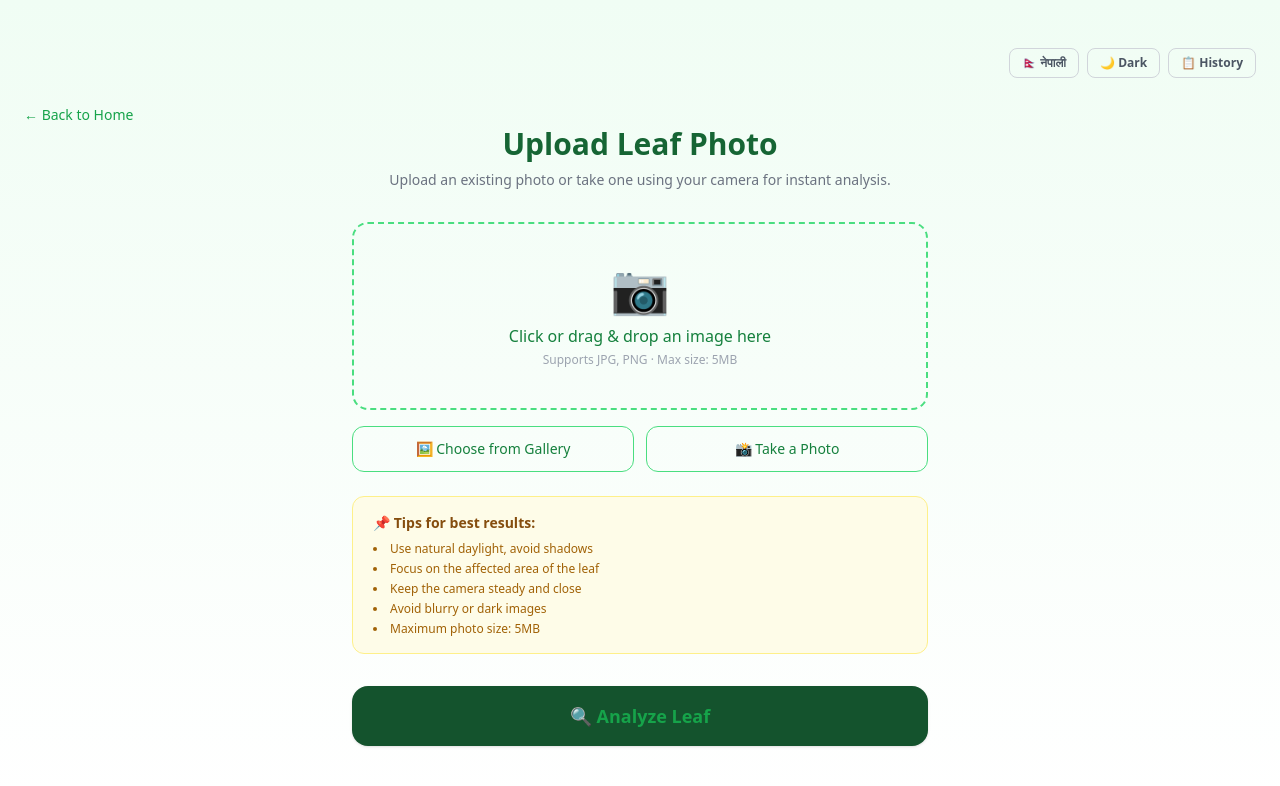
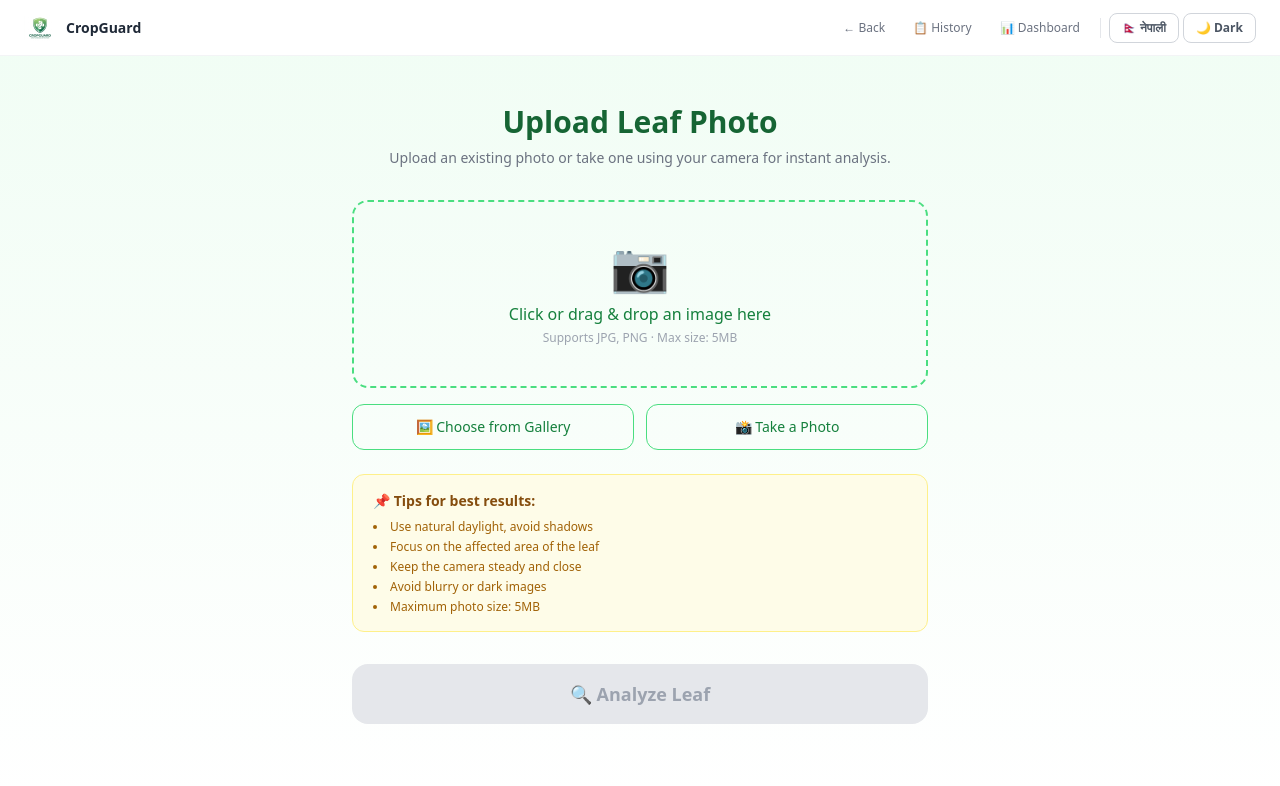
Before and after one commit to Padam-Hiski/8th-sem-project, a React (Create React App) app in the folder frontend/: page /upload in a window 1280 px wide. Shown: the top 786 px of the page. Built offline with nearby package versions, Linux system fonts and the light colour scheme; no server answers.

Commit message:
UI Update

```diff
--- a/frontend/src/pages/Home.jsx
+++ b/frontend/src/pages/Home.jsx
@@ -1,7 +1,7 @@
 import React from 'react';
 import { useNavigate } from 'react-router-dom';
 import { useApp } from '../AppContext';
-import logo from '../logo/nav logo.png';
+import Navbar from './Navbar';
 
 const crops = [
   { emoji: '🍅', name: 'Tomato', nameNp: 'टमाटर' },
@@ -51,9 +51,6 @@ const text = {
     ctaBottomSub: 'Upload a leaf photo and get AI-powered results in seconds.',
     getStarted: 'Get Started →',
     footer: 'Crop Disease Detector · BCA 8th Semester Final Year Project · Powered by MobileNetV2 + Gemini AI',
-    dashboard: 'View Analytics Dashboard',
-    navHistory: 'History',
-    navDashboard: 'Dashboard',
   },
   np: {
     title: 'बाली रोग पहिचानकर्ता',
@@ -74,9 +71,6 @@ const text = {
     ctaBottomSub: 'पातको फोटो अपलोड गर्नुहोस् र AI-संचालित नतिजा पाउनुहोस्।',
     getStarted: 'सुरु गर्नुहोस् →',
     footer: 'बाली रोग पहिचानकर्ता · BCA ८औं सेमेस्टर अन्तिम वर्ष परियोजना · MobileNetV2 + Gemini AI',
-    dashboard: 'एनालिटिक्स ड्यासबोर्ड हेर्नुहोस्',
-    navHistory: 'इतिहास',
-    navDashboard: 'ड्यासबोर्ड',
   },
 };
 
@@ -90,41 +84,7 @@ function Home() {
   return (
     <div className={`min-h-screen font-sans transition-colors duration-300 ${dark ? 'bg-gray-900 text-white' : 'bg-gradient-to-b from-green-50 to-white text-gray-900'}`}>
 
-      {/* Top Bar */}
-<div className={`flex items-center justify-between px-6 py-0 h-14 border-b ${dark ? 'bg-gray-900 border-gray-700' : 'bg-white border-gray-100'}`}>
-
-  {/* Left — Logo */}
-  <div className="flex items-center gap-2.5">
-    <img
-      src={logo}
-      alt="CropGuard logo"
-      className="w-8 h-8 rounded-lg object-contain"
-    />
-    <span className={`text-sm font-semibold ${dark ? 'text-white' : 'text-gray-800'}`}>CropGuard</span>
-  </div>
-
-  {/* Right — Nav + Toggles */}
-  <div className="flex items-center gap-1">
-    <button onClick={() => navigate('/history')}
-      className={`flex items-center gap-1.5 text-xs font-medium px-3 py-1.5 rounded-lg transition ${dark ? 'text-gray-400 hover:text-green-400 hover:bg-gray-800' : 'text-gray-500 hover:text-green-700 hover:bg-green-50'}`}>
-      📋 {t.navHistory}
-    </button>
-    <button onClick={() => navigate('/dashboard')}
-      className={`flex items-center gap-1.5 text-xs font-medium px-3 py-1.5 rounded-lg transition ${dark ? 'text-gray-400 hover:text-green-400 hover:bg-gray-800' : 'text-gray-500 hover:text-green-700 hover:bg-green-50'}`}>
-      📊 {t.navDashboard}
-    </button>
-    <div className={`w-px h-5 mx-1 ${dark ? 'bg-gray-700' : 'bg-gray-200'}`}></div>
-    <button onClick={toggleLang}
-      className={`text-xs font-semibold px-3 py-1.5 rounded-lg border transition ${dark ? 'border-gray-600 text-gray-300 hover:bg-gray-700' : 'border-gray-300 text-gray-600 hover:bg-gray-100'}`}>
-      {language === 'en' ? '🇳🇵 नेपाली' : 'EN English'}
-    </button>
-    <button onClick={toggleDark}
-      className={`text-xs font-semibold px-3 py-1.5 rounded-lg border transition ${dark ? 'border-gray-600 text-gray-300 hover:bg-gray-700' : 'border-gray-300 text-gray-600 hover:bg-gray-100'}`}>
-      {dark ? '☀️ Light' : '🌙 Dark'}
-    </button>
-  </div>
-
-</div>
+      <Navbar darkMode={dark} toggleDark={toggleDark} language={language} toggleLang={toggleLang} />
 
       {/* Hero */}
       <div className="flex flex-col items-center justify-center text-center px-6 pt-16 pb-12">
@@ -145,7 +105,7 @@ function Home() {
       </div>
 
       {/* How It Works */}
-      <div className={`py-12 px-6 ${dark ? 'bg-gray-800' : 'bg-white'}`}>
+      <div className={`py-16 px-6 ${dark ? 'bg-gray-800' : 'bg-white'}`}>
         <h2 className={`text-2xl font-bold text-center mb-8 ${dark ? 'text-green-400' : 'text-green-800'}`}>{t.howTitle}</h2>
         <div className="max-w-4xl mx-auto grid grid-cols-1 md:grid-cols-3 gap-6">
           {currentSteps.map((step) => (
@@ -159,7 +119,7 @@ function Home() {
       </div>
 
       {/* Supported Crops */}
-      <div className={`py-12 px-6 ${dark ? 'bg-gray-900' : 'bg-green-50'}`}>
+      <div className={`py-16 px-6 ${dark ? 'bg-gray-900' : 'bg-green-50'}`}>
         <h2 className={`text-2xl font-bold text-center mb-2 ${dark ? 'text-green-400' : 'text-green-800'}`}>{t.cropsTitle}</h2>
         <p className={`text-center text-sm mb-8 ${dark ? 'text-gray-400' : 'text-gray-500'}`}>{t.cropsSubtitle}</p>
         <div className="max-w-3xl mx-auto grid grid-cols-3 sm:grid-cols-4 md:grid-cols-6 gap-4">
@@ -175,7 +135,7 @@ function Home() {
       </div>
 
       {/* About the Model */}
-      <div className={`py-12 px-6 ${dark ? 'bg-gray-800' : 'bg-white'}`}>
+      <div className={`py-16 px-6 ${dark ? 'bg-gray-800' : 'bg-white'}`}>
         <div className={`max-w-3xl mx-auto rounded-2xl p-8 shadow-sm ${dark ? 'bg-gray-700' : 'bg-green-50'}`}>
           <h2 className={`text-2xl font-bold mb-4 ${dark ? 'text-green-400' : 'text-green-800'}`}>{t.modelTitle}</h2>
           <p className={`text-sm leading-relaxed mb-4 ${dark ? 'text-gray-300' : 'text-gray-600'}`}>{t.modelP1}</p>
@@ -199,7 +159,7 @@ function Home() {
       </div>
 
       {/* Final CTA */}
-      <div className="py-12 px-6 text-center bg-green-700">
+      <div className="py-16 px-6 text-center bg-green-700">
         <h2 className="text-2xl font-bold text-white mb-3">{t.ctaBottom}</h2>
         <p className="text-green-200 mb-6 text-sm">{t.ctaBottomSub}</p>
         <div className="flex flex-col items-center gap-3">
@@ -209,7 +169,6 @@ function Home() {
           >
             {t.getStarted}
           </button>
-
         </div>
       </div>
 
--- /dev/null
+++ b/frontend/src/pages/Navbar.jsx
@@ -0,0 +1,97 @@
+import React from 'react';
+import { useNavigate, useLocation } from 'react-router-dom';
+import logo from '../logo/nav logo.png';
+
+const navText = {
+  en: { history: 'History', dashboard: 'Dashboard', back: 'Back' },
+  np: { history: 'इतिहास', dashboard: 'ड्यासबोर्ड', back: 'फर्कनुहोस्' },
+};
+
+/**
+ * Shared navbar used on every page. Clicking the logo/name always
+ * goes home, so there's no need for a separate floating
+ * "Back to Home" link — one less inconsistent element per page.
+ * A contextual "Back" button appears on any non-home page.
+ */
+function Navbar({ darkMode, toggleDark, language, toggleLang }) {
+  const navigate = useNavigate();
+  const location = useLocation();
+  const dark = darkMode;
+  const isHome = location.pathname === '/';
+  const t = navText[language];
+
+  return (
+    <div
+      className={`flex items-center justify-between px-6 h-14 border-b sticky top-0 z-20 ${
+        dark ? 'bg-gray-900 border-gray-700' : 'bg-white border-gray-100'
+      }`}
+    >
+      {/* Left — Logo (always links home) */}
+      <button onClick={() => navigate('/')} className="flex items-center gap-2.5">
+        <img src={logo} alt="CropGuard logo" className="w-8 h-8 rounded-lg object-contain" />
+        <span className={`text-sm font-semibold ${dark ? 'text-white' : 'text-gray-800'}`}>
+          CropGuard
+        </span>
+      </button>
+
+      {/* Right — Nav + Toggles */}
+      <div className="flex items-center gap-1">
+        {!isHome && (
+          <button
+            onClick={() => navigate('/')}
+            className={`flex items-center gap-1.5 text-xs font-medium px-3 py-1.5 rounded-lg transition ${
+              dark
+                ? 'text-gray-400 hover:text-green-400 hover:bg-gray-800'
+                : 'text-gray-500 hover:text-green-700 hover:bg-green-50'
+            }`}
+          >
+            ← {t.back}
+          </button>
+        )}
+        <button
+          onClick={() => navigate('/history')}
+          className={`flex items-center gap-1.5 text-xs font-medium px-3 py-1.5 rounded-lg transition ${
+            dark
+              ? 'text-gray-400 hover:text-green-400 hover:bg-gray-800'
+              : 'text-gray-500 hover:text-green-700 hover:bg-green-50'
+          }`}
+        >
+          📋 {t.history}
+        </button>
+        <button
+          onClick={() => navigate('/dashboard')}
+          className={`flex items-center gap-1.5 text-xs font-medium px-3 py-1.5 rounded-lg transition ${
+            dark
+              ? 'text-gray-400 hover:text-green-400 hover:bg-gray-800'
+              : 'text-gray-500 hover:text-green-700 hover:bg-green-50'
+          }`}
+        >
+          📊 {t.dashboard}
+        </button>
+        <div className={`w-px h-5 mx-1 ${dark ? 'bg-gray-700' : 'bg-gray-200'}`}></div>
+        <button
+          onClick={toggleLang}
+          className={`text-xs font-semibold px-3 py-1.5 rounded-lg border transition ${
+            dark
+              ? 'border-gray-600 text-gray-300 hover:bg-gray-700'
+              : 'border-gray-300 text-gray-600 hover:bg-gray-100'
+          }`}
+        >
+          {language === 'en' ? '🇳🇵 नेपाली' : 'EN English'}
+        </button>
+        <button
+          onClick={toggleDark}
+          className={`text-xs font-semibold px-3 py-1.5 rounded-lg border transition ${
+            dark
+              ? 'border-gray-600 text-gray-300 hover:bg-gray-700'
+              : 'border-gray-300 text-gray-600 hover:bg-gray-100'
+          }`}
+        >
+          {dark ? '☀️ Light' : '🌙 Dark'}
+        </button>
+      </div>
+    </div>
+  );
+}
+
+export default Navbar;
--- a/frontend/src/pages/Upload.jsx
+++ b/frontend/src/pages/Upload.jsx
@@ -2,6 +2,7 @@ import React, { useState, useRef } from 'react';
 import { useNavigate } from 'react-router-dom';
 import axios from 'axios';
 import { useApp } from '../AppContext';
+import Navbar from './Navbar';
 
 const API_URL = process.env.REACT_APP_API_URL ||
    'https://padamd3ploy-production.hf.space';
@@ -10,9 +11,7 @@ const MAX_SIZE_BYTES = MAX_SIZE_MB * 1024 * 1024;
 
 const text = {
   en: {
-    back: '← Back to Home',
     title: 'Upload Leaf Photo',
-    navHistory: '📋 History',
     subtitle: 'Upload an existing photo or take one using your camera for instant analysis.',
     dropText: 'Click or drag & drop an image here',
     dropSub: 'Supports JPG, PNG · Max size: 5MB',
@@ -29,9 +28,7 @@ const text = {
     errorBackend: 'Something went wrong. Make sure the backend is running.',
   },
   np: {
-    back: '← गृहपृष्ठमा फर्कनुहोस्',
     title: 'पातको फोटो अपलोड गर्नुहोस्',
-    navHistory: '📋 इतिहास',
     subtitle: 'तत्काल विश्लेषणको लागि फोटो अपलोड गर्नुहोस् वा क्यामेराबाट खिच्नुहोस्।',
     dropText: 'यहाँ क्लिक गर्नुहोस् वा छवि ड्र्याग & ड्रप गर्नुहोस्',
     dropSub: 'JPG, PNG समर्थित · अधिकतम साइज: ५MB',
@@ -80,17 +77,12 @@ reader.readAsDataURL(file);
   const handleDrop = (e) => { e.preventDefault(); processFile(e.dataTransfer.files[0]); };
 
   const handleSubmit = async () => {
-
-    //test code
-    // console.log('Submit clicked, image:', image); // ADD THIS
-    // console.log('Image type:', typeof image, image instanceof File);
     if (!image) { setError(t.errorNoImage); return; }
     setLoading(true);
     setError(null);
     const formData = new FormData();
     formData.append('image', image);
     try {
-
       const response = await axios.post(`${API_URL}/predict`, formData, {
         headers: { 'Content-Type': 'multipart/form-data' },
       });
@@ -114,29 +106,14 @@ reader.readAsDataURL(file);
     }
   };
 
+  const analyzeDisabled = !image || loading;
+
   return (
-    <div className={`min-h-screen px-6 py-12 transition-colors duration-300 ${dark ? 'bg-gray-900 text-white' : 'bg-gradient-to-b from-green-50 to-white'}`}>
+    <div className={`min-h-screen transition-colors duration-300 ${dark ? 'bg-gray-900 text-white' : 'bg-gradient-to-b from-green-50 to-white'}`}>
 
-      {/* Top Bar */}
-      <div className="flex justify-end gap-2 mb-6">
-        <button onClick={toggleLang} className={`text-xs font-semibold px-3 py-1.5 rounded-lg border transition ${dark ? 'border-gray-600 text-gray-300 hover:bg-gray-700' : 'border-gray-300 text-gray-600 hover:bg-gray-100'}`}>
-          {language === 'en' ? '🇳🇵 नेपाली' : 'EN English'}
-        </button>
-        <button onClick={toggleDark} className={`text-xs font-semibold px-3 py-1.5 rounded-lg border transition ${dark ? 'border-gray-600 text-gray-300 hover:bg-gray-700' : 'border-gray-300 text-gray-600 hover:bg-gray-100'}`}>
-          {dark ? '☀️ Light' : '🌙 Dark'}
-        </button>
-        <button onClick={() => navigate('/history')} className={`text-xs font-semibold px-3 py-1.5 rounded-lg border transition ${dark ? 'border-gray-600 text-gray-300 hover:bg-gray-700' : 'border-gray-300 text-gray-600 hover:bg-gray-100'}`}>
-    {t.navHistory}
-  </button>
-      </div>
+      <Navbar darkMode={dark} toggleDark={toggleDark} language={language} toggleLang={toggleLang} />
 
-
-  <button onClick={() => navigate('/')} className={`text-sm ${dark ? 'text-green-400 hover:text-green-300' : 'text-green-600 hover:text-green-800'}`}>
-    {t.back}
-  </button>
-
-
-
+      <div className="px-6 py-12">
         <div className="max-w-xl mx-auto">
           <h1 className={`text-3xl font-bold mb-2 text-center ${dark ? 'text-green-400' : 'text-green-800'}`}>{t.title}</h1>
           <p className={`text-center text-sm mb-8 ${dark ? 'text-gray-400' : 'text-gray-500'}`}>{t.subtitle}</p>
@@ -191,14 +168,29 @@ reader.readAsDataURL(file);
             </ul>
           </div>
 
+          {/*
+            Analyze button — contrast fix:
+            The old version used a single Tailwind `disabled:` variant
+            (bg-green-900 / text-green-600) for BOTH light and dark mode.
+            Both of those are dark, muted greens, so in light mode the
+            disabled button was nearly unreadable. Now the disabled
+            state is explicitly branched per theme, using a genuinely
+            neutral gray so it reads as "disabled" rather than "broken".
+          */}
           <button
             onClick={handleSubmit}
-  disabled={!image || loading}
-  className="mt-8 w-full bg-green-600 hover:bg-green-700 disabled:bg-green-900 disabled:text-green-600 text-white text-lg font-semibold py-4 rounded-2xl shadow transition duration-200"
+            disabled={analyzeDisabled}
+            className={`mt-8 w-full text-lg font-semibold py-4 rounded-2xl shadow transition duration-200 ${
+              analyzeDisabled
+                ? dark
+                  ? 'bg-gray-700 text-gray-400 cursor-not-allowed shadow-none'
+                  : 'bg-gray-200 text-gray-400 cursor-not-allowed shadow-none'
+                : 'bg-green-600 hover:bg-green-700 text-white'
+            }`}
           >
             {loading ? (
               <span className="flex items-center justify-center gap-3">
-      <svg className="animate-spin h-5 w-5 text-white" xmlns="http://www.w3.org/2000/svg" fill="none" viewBox="0 0 24 24">
+                <svg className="animate-spin h-5 w-5" xmlns="http://www.w3.org/2000/svg" fill="none" viewBox="0 0 24 24">
                   <circle className="opacity-25" cx="12" cy="12" r="10" stroke="currentColor" strokeWidth="4"/>
                   <path className="opacity-75" fill="currentColor" d="M4 12a8 8 0 018-8v8z"/>
                 </svg>
@@ -210,6 +202,7 @@ reader.readAsDataURL(file);
           </button>
         </div>
       </div>
+    </div>
   );
 }
 
```
Lines whose indentation alone changed are shown as unchanged.
